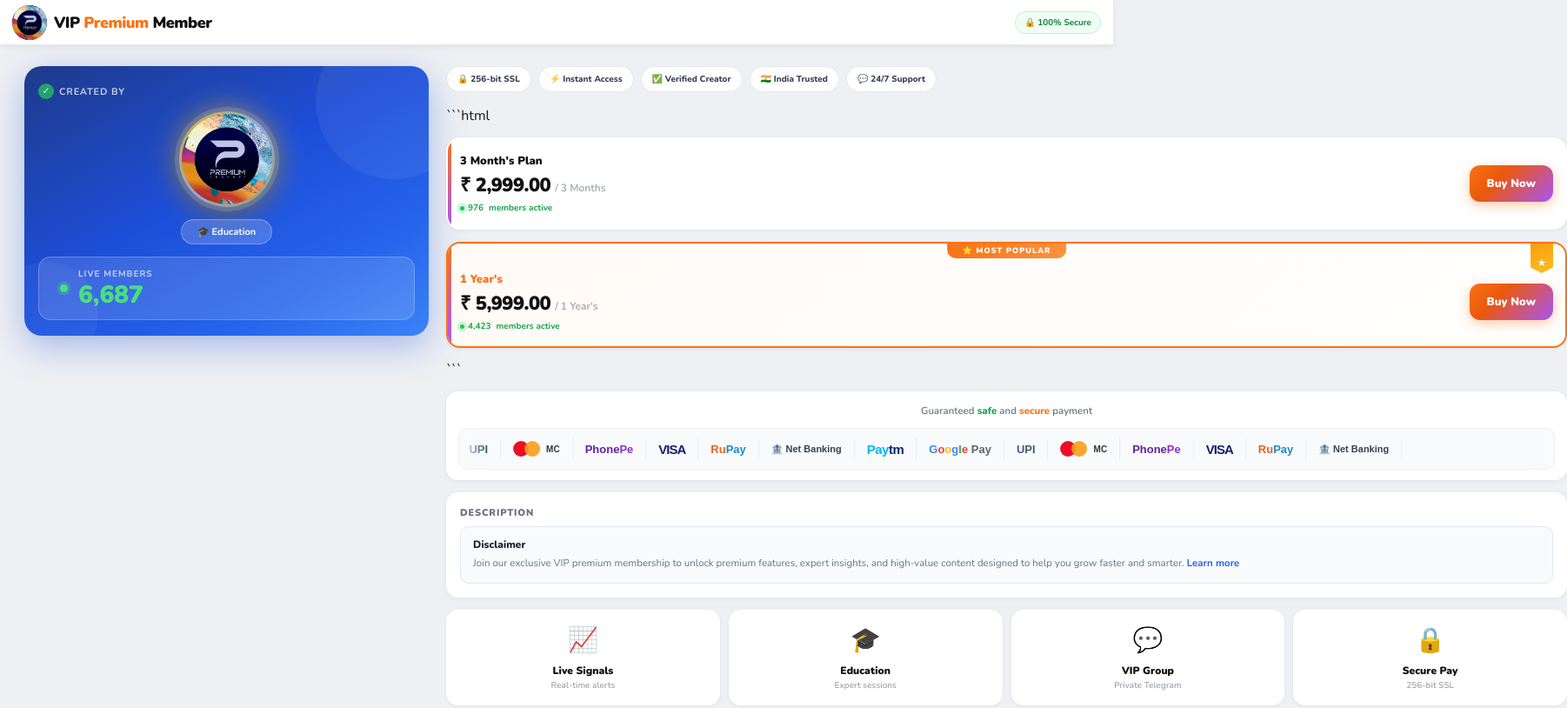
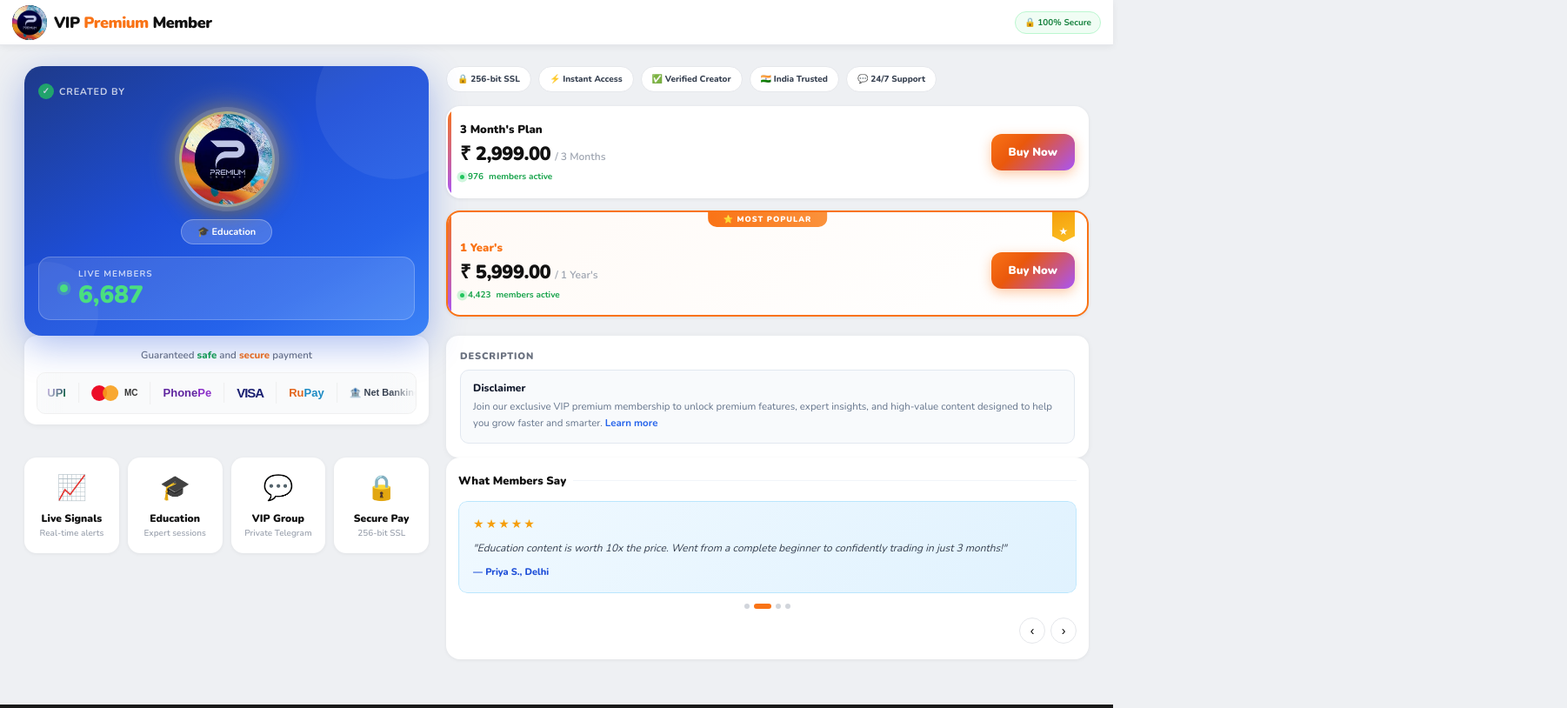
Before and after one commit to raj7823/vipmembership, a website: page index.html in a window 1280 px wide. Shown: the top 814 px of the page at 87% size, 1802 px wide, since content can reach past the window. Drawn offline with nearby package versions, Linux system fonts and the light colour scheme.

Commit message:
Update index.html

````diff
--- a/index.html
+++ b/index.html
@@ -159,49 +159,27 @@ body{font-family:"Nunito",sans-serif;background:#eef0f3;color:#1a1a1a;min-height
       </div>
 
 
-    ```html
-<div class="plan-card">
-  <div class="pinfo">
-    <div class="pname">3 Month's Plan</div>
-    <div class="pprice-row">
-      <div class="pprice">₹ 2,999.00</div>
-      <div class="pdur">/ 3 Months</div>
-    </div>
-    <div class="plive">
-      <div class="mdot"></div>
-      <span id="c2">0</span>&thinsp;members active
+    <div class="plan-card" onclick="pay('3 Month's Plan',2999)">
+        <div class="pinfo">
+          <div class="pname">3 Month's Plan</div>
+          <div class="pprice-row"><div class="pprice">₹ 2,999.00</div><div class="pdur">/ 3 Months</div></div>
+          <div class="plive"><div class="mdot"></div><span id="c2">0</span>&thinsp;members active</div>
+        </div>
+        <button class="buybtn" onclick="event.stopPropagation();pay('Yearly Plan',2999)">Buy Now</button>
+      </div>
+
+     <div class="plan-card popular" onclick="pay('1 Year's,3999)">
+        <div class="poptag">⭐ Most Popular</div>
+        <div class="star-rib">★</div>
+        <div class="pinfo" style="margin-top:16px">
+          <div class="pname" style="color:#f97316">1 Year's</div>
+          <div class="pprice-row"><div class="pprice">₹ 5,999.00</div><div class="pdur">/ 1 Year's</div></div>
+          <div class="plive"><div class="mdot"></div><span id="c3">0</span>&thinsp;members active</div>
+        </div>
+        <button class="buybtn" style="margin-top:16px" onclick="event.stopPropagation();pay('1 Year's',3999)">Buy Now</button>
+      </div>
     </div>
   </div>
-
-  <button type="button" class="buybtn"
-    onclick="pay('3 Months Plan', 2999)">
-    Buy Now
-  </button>
-</div>
-
-<div class="plan-card popular">
-  <div class="poptag">⭐ Most Popular</div>
-  <div class="star-rib">★</div>
-
-  <div class="pinfo" style="margin-top:16px">
-    <div class="pname" style="color:#f97316">1 Year's</div>
-    <div class="pprice-row">
-      <div class="pprice">₹ 5,999.00</div>
-      <div class="pdur">/ 1 Year's</div>
-    </div>
-    <div class="plive">
-      <div class="mdot"></div>
-      <span id="c3">0</span>&thinsp;members active
-    </div>
-  </div>
-
-  <button type="button" class="buybtn"
-    style="margin-top:16px"
-    onclick="pay('1 Year', 3999)">
-    Buy Now
-  </button>
-</div>
-```
 
   <!-- 3. PAYMENT LOGOS -->
   <div class="block-payment-logos">
````
